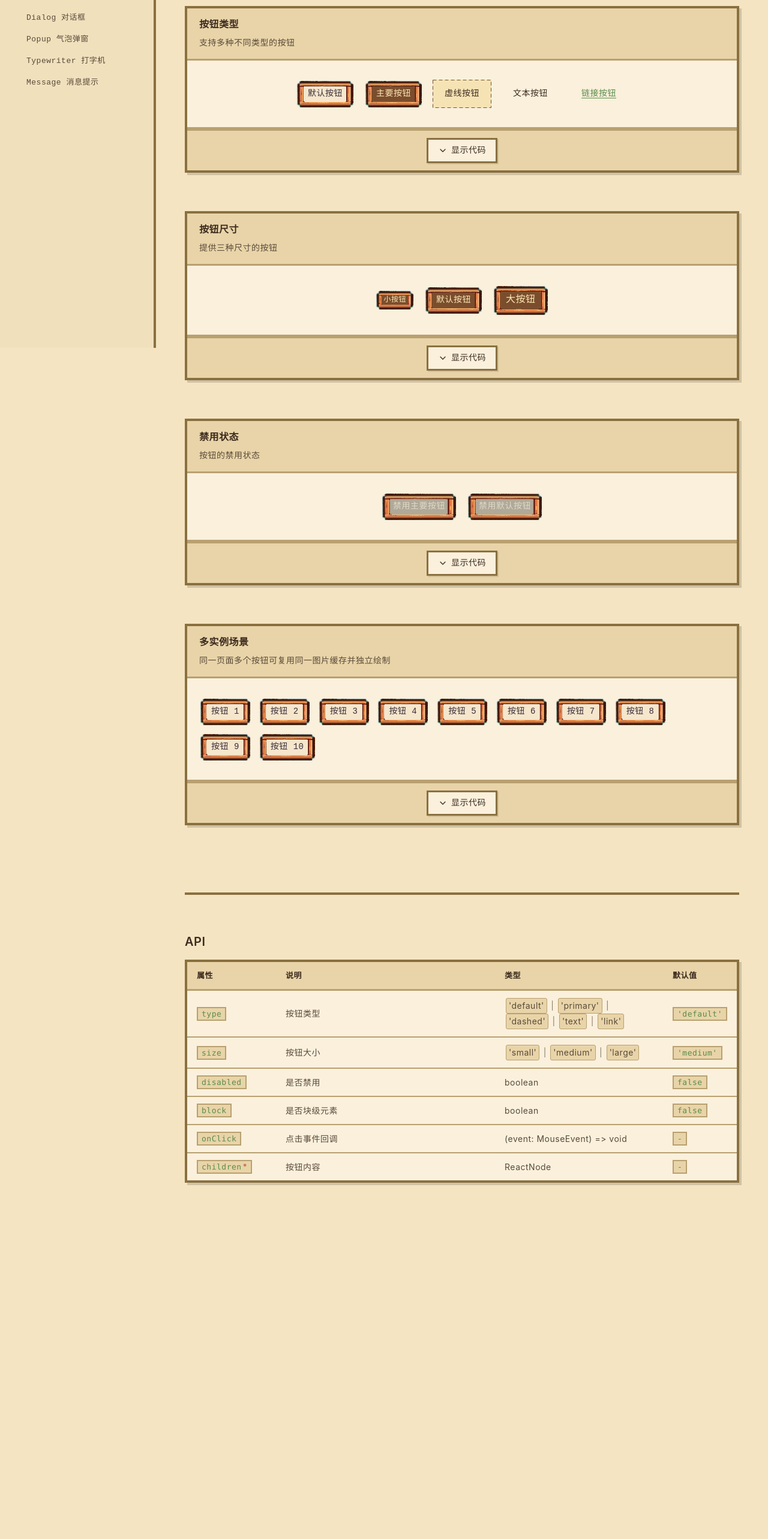
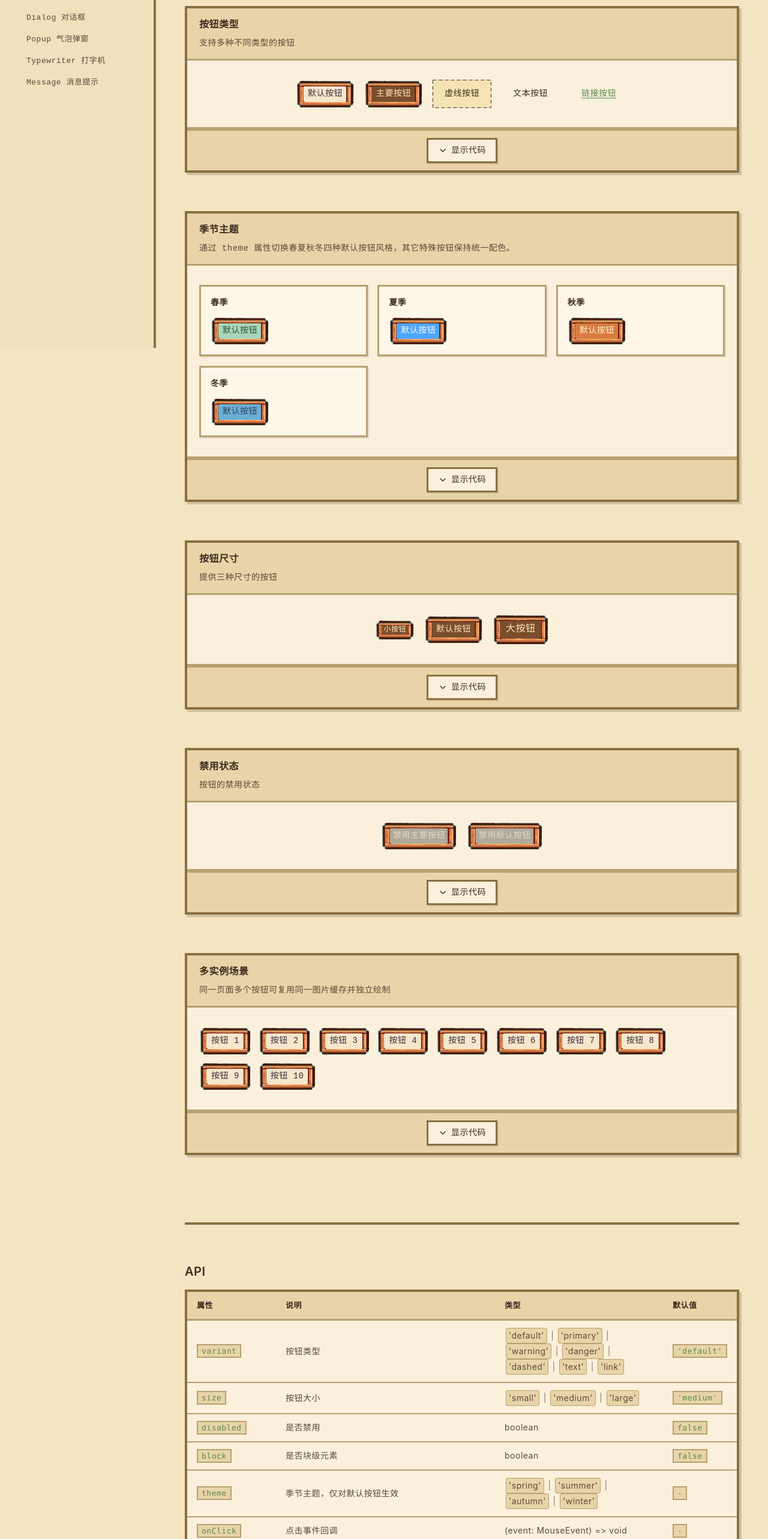
Before and after one commit to a985987819/stardewUi, a React (Vite) app: page /components/button in a window 1280 px wide. Shown: the part 220-2786 px from the top of the page at 60% size. Before the commit the page ends 2232 px from the top, so only its background shows below. Built offline with nearby package versions, Linux system fonts and the light colour scheme; a web font is replaced by a local one.

Commit message:
feat: 为按钮增加四季风格

```diff
--- a/src/components/ui/NineSliceButton.css
+++ b/src/components/ui/NineSliceButton.css
@@ -39,51 +39,52 @@
 }
 
 .nine-slice-button--default {
-  color: #3A2E39;
+  color: var(--nine-slice-button-default-color, #3A2E39);
 }
 
 .nine-slice-button--primary {
-  color: #FFE8B6;
+  color: var(--nine-slice-button-primary-color, #FFE8B6);
 }
 
 .nine-slice-button--warning {
-  color: #FFF2D5;
+  color: var(--nine-slice-button-warning-color, #FFF2D5);
 }
 
 .nine-slice-button--danger {
-  color: #FFF2D5;
+  color: var(--nine-slice-button-danger-color, #FFF2D5);
 }
 
 .nine-slice-button--disabled {
-  color: #E0D9C6;
+  color: var(--nine-slice-button-disabled-color, #E0D9C6);
   cursor: not-allowed;
 }
 
 .nine-slice-button--dashed {
-  color: #3b2b1f;
-  background: #f6e3b4;
+  color: var(--nine-slice-button-dashed-color, #3b2b1f);
+  background: var(--nine-slice-button-dashed-bg, #f6e3b4);
 }
 
 .nine-slice-button--text {
+  color: var(--nine-slice-button-text-color, var(--color-text));
   background: transparent;
   box-shadow: none;
 }
 
 .nine-slice-button--text:hover:not(:disabled) {
-  background: var(--color-bg-hover);
+  background: var(--nine-slice-button-text-hover-bg, var(--color-bg-hover));
   transform: none;
 }
 
 .nine-slice-button--link {
   background: transparent;
   box-shadow: none;
-  color: var(--color-primary);
+  color: var(--nine-slice-button-link-color, var(--color-primary));
   text-decoration: underline;
   text-underline-offset: 3px;
 }
 
 .nine-slice-button--link:hover:not(:disabled) {
-  color: var(--color-primary-dark);
+  color: var(--nine-slice-button-link-hover-color, var(--color-primary-dark));
   transform: none;
 }
 
--- a/src/components/ui/NineSliceButton.tsx
+++ b/src/components/ui/NineSliceButton.tsx
@@ -1,4 +1,4 @@
-import { forwardRef, useEffect, useMemo, useRef, type ButtonHTMLAttributes } from 'react'
+import { forwardRef, useEffect, useMemo, useRef, type ButtonHTMLAttributes, type CSSProperties } from 'react'
 import { useNineSliceBackground } from '../../hooks/useNineSliceBackground'
 import './NineSliceButton.css'
 
@@ -12,11 +12,22 @@ type NineSliceButtonVariant =
   | 'text'
   | 'link'
 type NineSliceButtonSize = 'small' | 'medium' | 'large'
+export type NineSliceButtonTheme = 'spring' | 'summer' | 'autumn' | 'winter'
+
+type ButtonTone = {
+  bg: string
+  text: string
+}
+
+type ImageButtonVariant = Exclude<NineSliceButtonVariant, 'dashed' | 'text' | 'link'>
+
+type ButtonColorMap = Record<ImageButtonVariant, ButtonTone>
 
 export type NineSliceButtonProps = ButtonHTMLAttributes<HTMLButtonElement> & {
   variant?: NineSliceButtonVariant
   size?: NineSliceButtonSize
   block?: boolean
+  theme?: NineSliceButtonTheme
   backgroundSrc?: string
   backgroundInsets?: {
     top: number
@@ -30,7 +41,7 @@ const cls = (...classNames: Array<string | false | undefined>) => classNames.fil
 
 const DEFAULT_INSETS = { top: 8, right: 8, bottom: 8, left: 8 }
 
-const COLOR_MAP: Record<Exclude<NineSliceButtonVariant, 'dashed' | 'text' | 'link'>, { bg: string; text: string }> = {
+const DEFAULT_COLOR_MAP: ButtonColorMap = {
   default: { bg: '#F5E6CC', text: '#3A2E39' },
   primary: { bg: '#7A4E2D', text: '#FFE8B6' },
   warning: { bg: '#C28A45', text: '#FFF2D5' },
@@ -38,13 +49,26 @@ const COLOR_MAP: Record<Exclude<NineSliceButtonVariant, 'dashed' | 'text' | 'lin
   disabled: { bg: '#B0A999', text: '#E0D9C6' },
 }
 
-const drawDashedBorder = (ctx: CanvasRenderingContext2D, width: number, height: number, dpr: number) => {
+const SEASONAL_DEFAULT_TONES: Record<NineSliceButtonTheme, ButtonTone> = {
+  spring: { bg: '#A8D5BA', text: '#2F5233' },
+  summer: { bg: '#4DA6FF', text: '#F9F9F9' },
+  autumn: { bg: '#D97B3E', text: '#FFF2D5' },
+  winter: { bg: '#6BAED6', text: '#2E4057' },
+}
+
+const drawDashedBorder = (
+  ctx: CanvasRenderingContext2D,
+  width: number,
+  height: number,
+  dpr: number,
+  borderColor: string
+) => {
   const lineWidth = Math.max(1, Math.round(dpr))
   const dashLength = 6 * dpr
   const gapLength = 4 * dpr
 
   ctx.clearRect(0, 0, width, height)
-  ctx.strokeStyle = '#6f5135'
+  ctx.strokeStyle = borderColor
   ctx.lineWidth = lineWidth
   ctx.setLineDash([dashLength, gapLength])
   ctx.strokeRect(lineWidth / 2, lineWidth / 2, width - lineWidth, height - lineWidth)
@@ -56,17 +80,24 @@ const NineSliceButton = forwardRef<HTMLButtonElement, NineSliceButtonProps>(
       variant = 'default',
       size = 'medium',
       block = false,
+      theme,
       backgroundSrc = '/btnImg.png',
       backgroundInsets = DEFAULT_INSETS,
       className,
       children,
       disabled,
+      style,
       ...rest
     },
     ref
   ) => {
     const effectiveVariant =
       disabled && variant !== 'text' && variant !== 'link' && variant !== 'dashed' ? 'disabled' : variant
+
+    const seasonalDefaultTone = useMemo(
+      () => (theme && effectiveVariant === 'default' ? SEASONAL_DEFAULT_TONES[theme] : null),
+      [effectiveVariant, theme]
+    )
 
     const imageVariant =
       effectiveVariant === 'default' ||
@@ -85,10 +116,23 @@ const NineSliceButton = forwardRef<HTMLButtonElement, NineSliceButtonProps>(
         effectiveVariant === 'danger' ||
         effectiveVariant === 'disabled'
       ) {
-        return COLOR_MAP[effectiveVariant]
+        return effectiveVariant === 'default' && seasonalDefaultTone
+          ? seasonalDefaultTone
+          : DEFAULT_COLOR_MAP[effectiveVariant]
       }
       return null
-    }, [effectiveVariant])
+    }, [effectiveVariant, seasonalDefaultTone])
+
+    const buttonStyle = useMemo(() => {
+      if (!seasonalDefaultTone) {
+        return style
+      }
+
+      return {
+        ...style,
+        '--nine-slice-button-default-color': seasonalDefaultTone.text,
+      } as CSSProperties
+    }, [seasonalDefaultTone, style])
 
     const { hostRef, canvasProps } = useNineSliceBackground({
       src: backgroundSrc,
@@ -133,7 +177,7 @@ const NineSliceButton = forwardRef<HTMLButtonElement, NineSliceButtonProps>(
         if (!ctx) {
           return
         }
-        drawDashedBorder(ctx, targetWidth, targetHeight, dpr)
+        drawDashedBorder(ctx, targetWidth, targetHeight, dpr, DEFAULT_COLOR_MAP.default.text)
       }
 
       redraw()
@@ -152,9 +196,11 @@ const NineSliceButton = forwardRef<HTMLButtonElement, NineSliceButtonProps>(
         {...rest}
         ref={ref}
         disabled={disabled}
+        style={buttonStyle}
         className={cls(
           'nine-slice-button',
           `nine-slice-button--${effectiveVariant}`,
+          seasonalDefaultTone ? `nine-slice-button--theme-${theme}` : undefined,
           `nine-slice-button--${size}`,
           block && 'nine-slice-button--block',
           className
--- a/src/components/ui/index.ts
+++ b/src/components/ui/index.ts
@@ -4,5 +4,6 @@ export { default as Typewriter } from './Typewriter'
 export { message } from './Message'
 export type { MessageType, MessageProps } from './Message'
 export { default as NineSliceButton } from './NineSliceButton'
+export type { NineSliceButtonProps, NineSliceButtonTheme } from './NineSliceButton'
 export { default as Popup } from './Popup'
 export type { PopupPlacement, PopupProps, PopupAction } from './Popup'
--- a/src/pages/ButtonDemo.css
+++ b/src/pages/ButtonDemo.css
@@ -74,3 +74,30 @@
 .demo-multi-buttons {
   @apply flex flex-wrap gap-3;
 }
+
+.button-theme-grid {
+  display: grid;
+  grid-template-columns: repeat(auto-fit, minmax(240px, 1fr));
+  gap: 16px;
+  width: 100%;
+}
+
+.button-theme-card {
+  padding: 16px;
+  background: rgba(255, 248, 235, 0.85);
+  border: 3px solid var(--color-border);
+  box-shadow: var(--shadow-pixel-sm);
+}
+
+.button-theme-title {
+  margin: 0 0 12px;
+  font-size: 14px;
+  font-weight: 600;
+  color: var(--color-text);
+}
+
+.button-theme-actions {
+  display: flex;
+  flex-wrap: wrap;
+  gap: 12px;
+}
--- a/src/pages/ButtonDemo.tsx
+++ b/src/pages/ButtonDemo.tsx
@@ -1,14 +1,21 @@
 import ComponentPage from '../components/layout/ComponentPage'
 import ComponentDemo from '../components/layout/ComponentDemo'
 import ApiTable from '../components/layout/ApiTable'
-import { NineSliceButton } from '../components/ui'
+import { NineSliceButton, type NineSliceButtonTheme } from '../components/ui'
 import './ButtonDemo.css'
+
+const seasonalThemes: Array<{ key: NineSliceButtonTheme; label: string }> = [
+  { key: 'spring', label: '春季' },
+  { key: 'summer', label: '夏季' },
+  { key: 'autumn', label: '秋季' },
+  { key: 'winter', label: '冬季' },
+]
 
 const buttonApiData = [
   {
-    property: 'type',
+    property: 'variant',
     description: '按钮类型',
-    type: "'default' | 'primary' | 'dashed' | 'text' | 'link'",
+    type: "'default' | 'primary' | 'warning' | 'danger' | 'dashed' | 'text' | 'link'",
     default: "'default'",
   },
   {
@@ -28,6 +35,12 @@ const buttonApiData = [
     description: '是否块级元素',
     type: 'boolean',
     default: 'false',
+  },
+  {
+    property: 'theme',
+    description: '季节主题，仅对默认按钮生效',
+    type: "'spring' | 'summer' | 'autumn' | 'winter'",
+    default: '-',
   },
   {
     property: 'onClick',
@@ -57,6 +70,11 @@ const sizeCode = `<NineSliceButton variant="primary" size="small">小按钮</Nin
 const disabledCode = `<NineSliceButton variant="primary" disabled>禁用主要按钮</NineSliceButton>
 <NineSliceButton disabled>禁用默认按钮</NineSliceButton>`
 
+const themeCode = `<NineSliceButton theme="spring">春季默认按钮</NineSliceButton>
+<NineSliceButton theme="summer">夏季默认按钮</NineSliceButton>
+<NineSliceButton theme="autumn">秋季默认按钮</NineSliceButton>
+<NineSliceButton theme="winter">冬季默认按钮</NineSliceButton>`
+
 const multiInstanceCode = `{Array.from({ length: 10 }).map((_, index) => (
   <NineSliceButton key={index}>按钮 {index + 1}</NineSliceButton>
 ))}`
@@ -73,6 +91,22 @@ function ButtonDemo() {
         <NineSliceButton variant="dashed">虚线按钮</NineSliceButton>
         <NineSliceButton variant="text">文本按钮</NineSliceButton>
         <NineSliceButton variant="link">链接按钮</NineSliceButton>
+      </ComponentDemo>
+      <ComponentDemo
+        title="季节主题"
+        description="通过 theme 属性切换春夏秋冬四种默认按钮风格，其它特殊按钮保持统一配色。"
+        code={themeCode}
+      >
+        <div className="button-theme-grid">
+          {seasonalThemes.map((item) => (
+            <div key={item.key} className="button-theme-card">
+              <p className="button-theme-title">{item.label}</p>
+              <div className="button-theme-actions">
+                <NineSliceButton theme={item.key}>默认按钮</NineSliceButton>
+              </div>
+            </div>
+          ))}
+        </div>
       </ComponentDemo>
 
       <ComponentDemo title="按钮尺寸" description="提供三种尺寸的按钮" code={sizeCode}>
```
Also changed, not shown: 1 other file (tests, documents, lock files or other folders).
